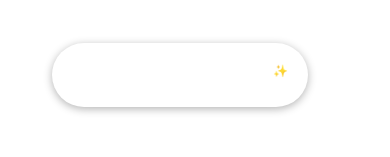
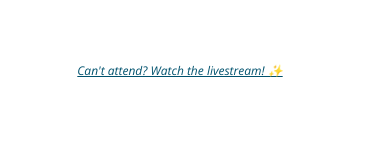
Before and after one commit to monadic-xyz/web3, a Next.js app: page / in a window 390 px wide. In both pictures the pointer is over the link "Can't attend? Watch the livestream! ✨". Shown: the part 443-600 px from the top of the page. Built offline with nearby package versions, Linux system fonts and the light colour scheme.

Commit message:
added typeform link and fixed mobile

```diff
--- a/components/Blank_Header.js
+++ b/components/Blank_Header.js
@@ -70,7 +70,7 @@ export default function Header() {
       </div>
 
       <div className="row col justify-content-center">
-        <a className="subscribe button" href="https://gitcoin.typeform.com/to/TlO4BH" target="_blank" rel="noopener noreferrer">Livestream Sign-up</a>
+        <a className="subscribe button" href="https://gitcoin.typeform.com/to/LCrqyg" target="_blank" rel="noopener noreferrer">Livestream Sign-up</a>
       </div>
       <br />
       <br/>
--- a/styles/_global.scss
+++ b/styles/_global.scss
@@ -135,15 +135,13 @@ header {
     font-weight: 500;
     padding: 12px 20px;
     color: $green;
-    border-radius: 50px;
     cursor: pointer;
     height: 64px;
     text-decoration: none;
 
     &:hover {
-      color:white;
-      box-shadow: 0 2px 8px rgba(0, 0, 0, 0.3);
-      text-decoration: none;
+    font-style: italic;
+
     }
 
     &:active {
```
